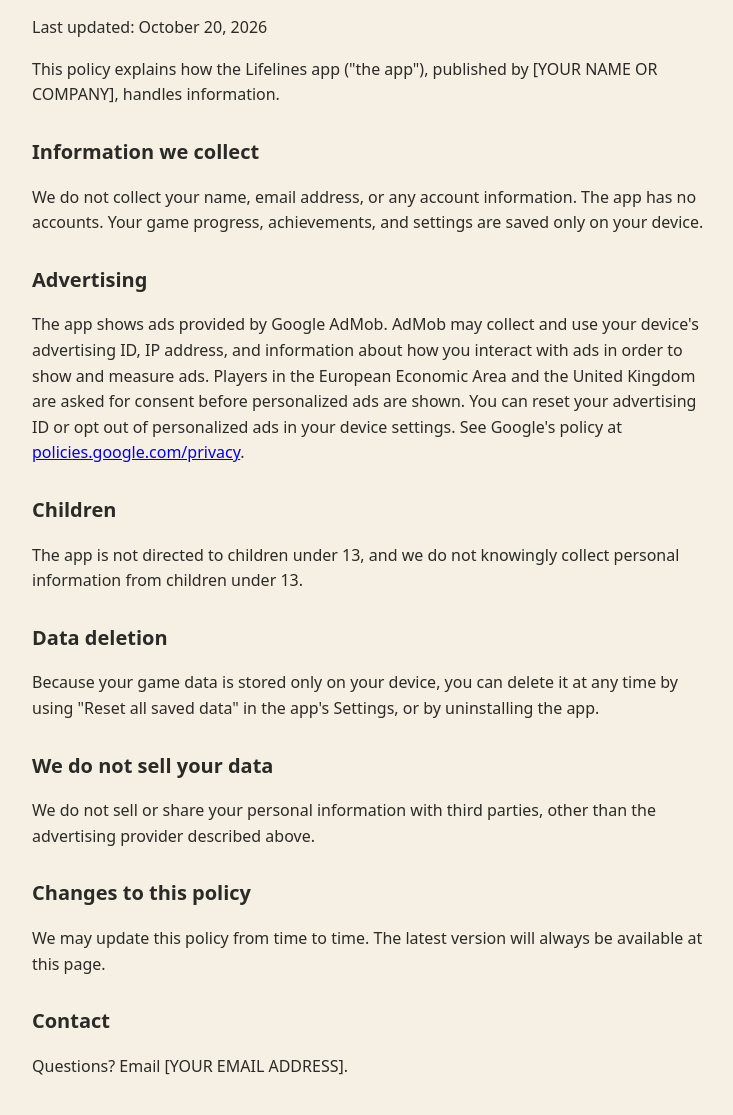
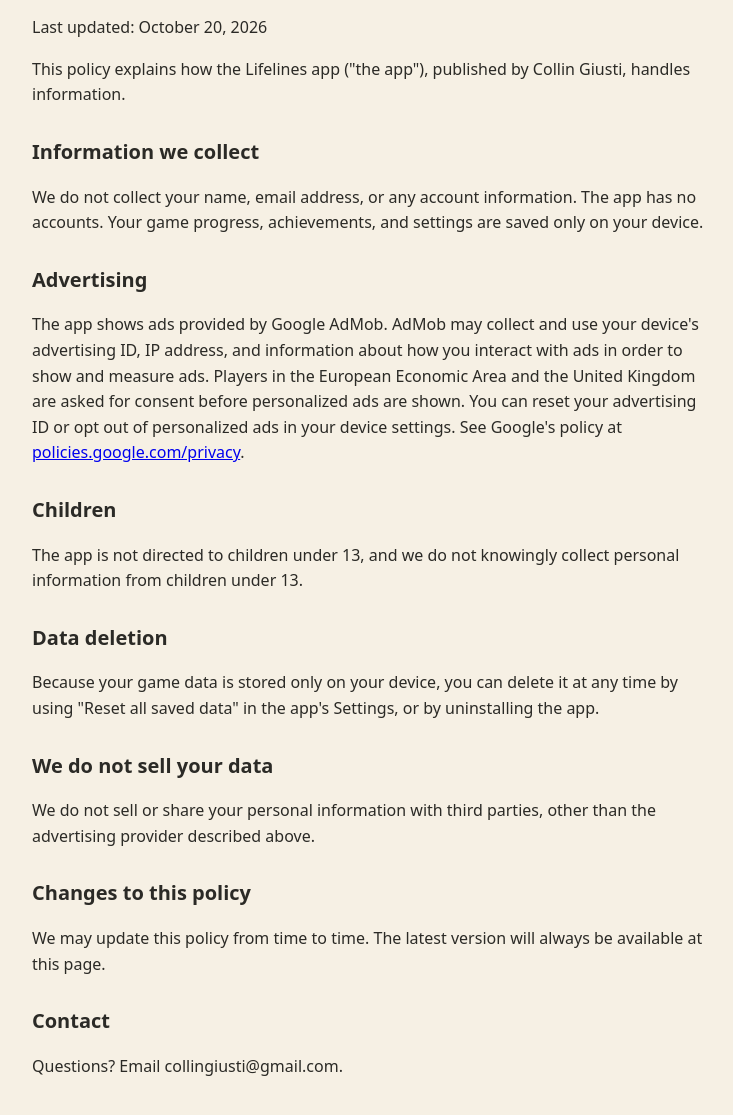
Before and after one commit to blazinowls/Lifelines, a website: page privacy-policy.html in a window 1280 px wide. Shown: the part 91-1206 px from the top of the page, without its empty margins (268-1001 px from the left). Drawn offline with Linux system fonts and the light colour scheme.

Commit message:
Update privacy-policy.html

```diff
--- a/privacy-policy.html
+++ b/privacy-policy.html
@@ -13,7 +13,7 @@
 <body>
 <h1>Lifelines Privacy Policy</h1>
 <p>Last updated: October 20, 2026</p>
-<p>This policy explains how the Lifelines app ("the app"), published by [YOUR NAME OR COMPANY], handles information.</p>
+<p>This policy explains how the Lifelines app ("the app"), published by Collin Giusti, handles information.</p>
 
 <h2>Information we collect</h2>
 <p>We do not collect your name, email address, or any account information. The app has no accounts. Your game progress, achievements, and settings are saved only on your device.</p>
@@ -34,6 +34,6 @@
 <p>We may update this policy from time to time. The latest version will always be available at this page.</p>
 
 <h2>Contact</h2>
-<p>Questions? Email [YOUR EMAIL ADDRESS].</p>
+<p>Questions? Email collingiusti@gmail.com.</p>
 </body>
 </html>
```
